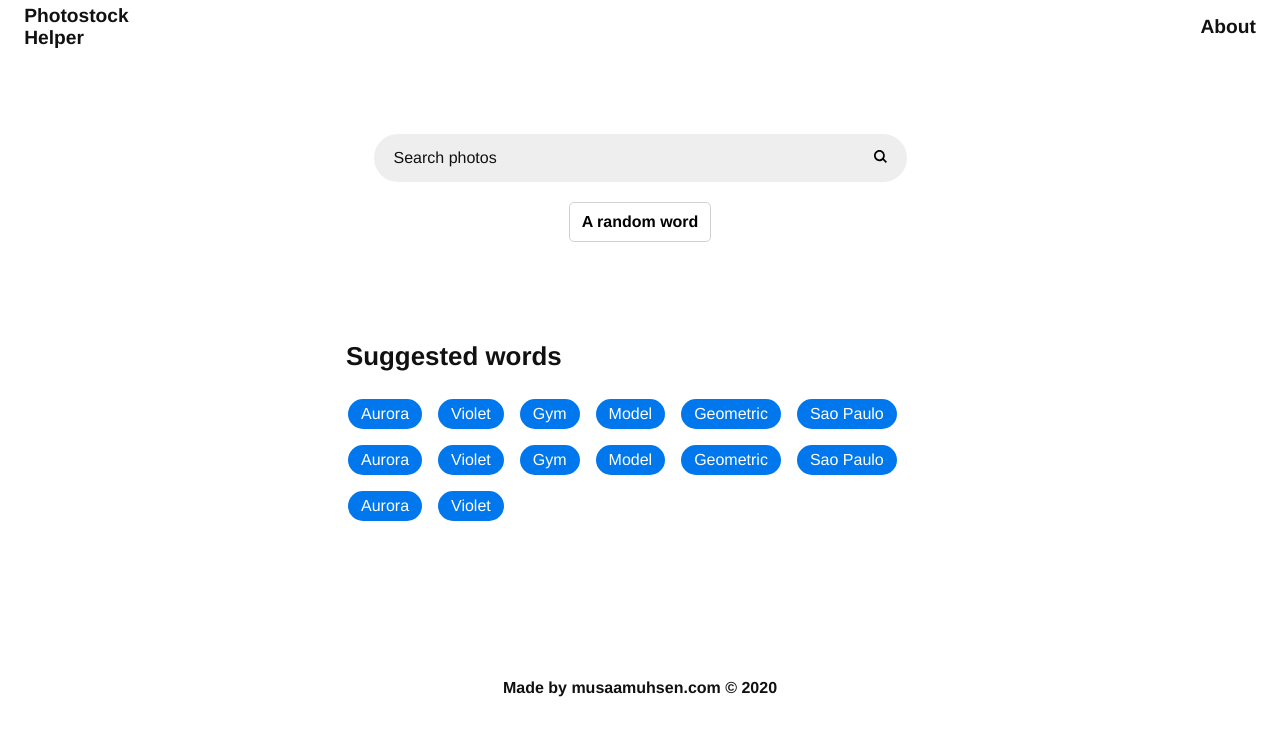
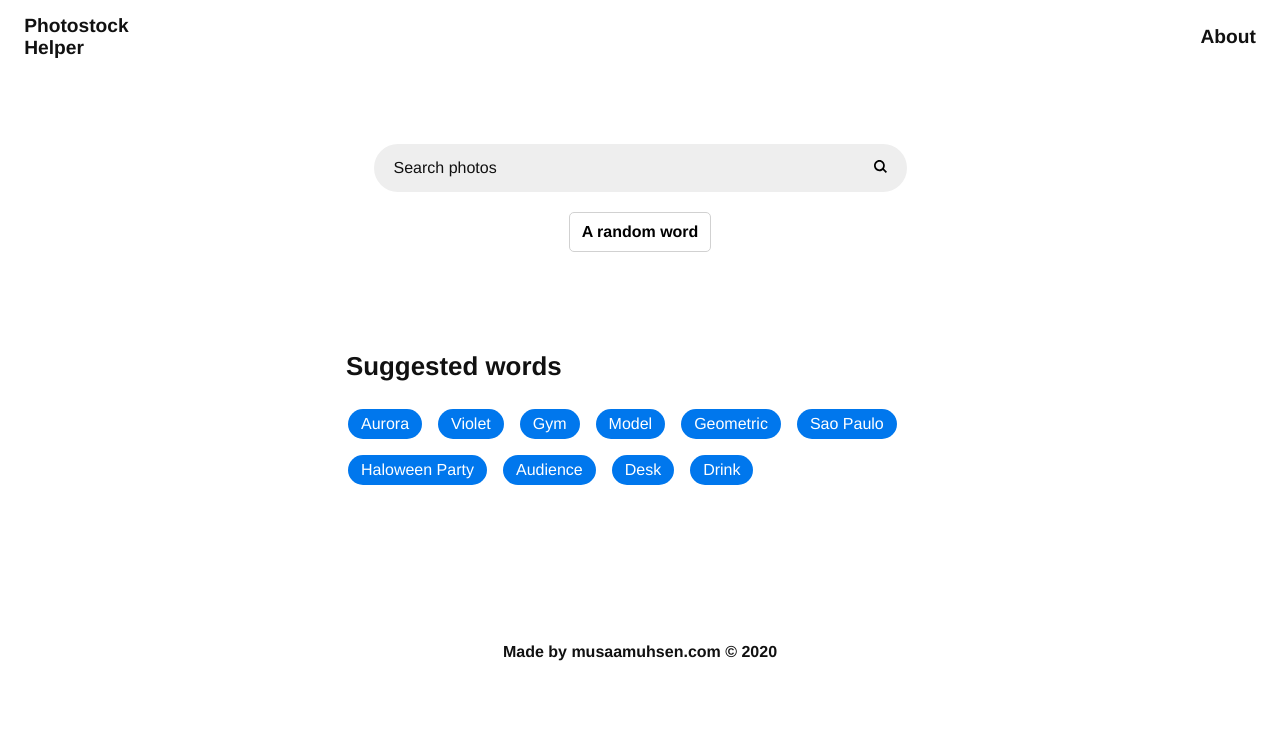
Before and after one commit to musaa-muhsen/unsplash-client, a React (Create React App) app: page / in a window 1280 px wide. Shown: the top 736 px of the page. Built offline with nearby package versions, Linux system fonts and the light colour scheme.

Commit message:
sort out env and deploy

```diff
--- a/package.json
+++ b/package.json
@@ -35,6 +35,5 @@
       "last 1 firefox version",
       "last 1 safari version"
     ]
-  },
-  "proxy": "http://localhost:5004"
+  }
 }
--- a/public/index.html
+++ b/public/index.html
@@ -24,7 +24,7 @@
       work correctly both with client-side routing and a non-root public URL.
       Learn how to configure a non-root public URL by running `npm run build`.
     -->
-    <title>React App</title>
+    <title>Photostock Helper</title>
   </head>
   <body>
     <noscript>You need to enable JavaScript to run this app.</noscript>
--- a/src/components/FeelingLucky.js
+++ b/src/components/FeelingLucky.js
@@ -6,7 +6,7 @@ import { UnsplashContext } from '../contexts/UnsplashContext';
 
 const FeelingLucky = () => {
 
-    const {wordContextSeven } = useContext(WordContext);
+    const {wordContextLucky } = useContext(WordContext);
     const {onButtonSubmit} = useContext(UnsplashContext);
     const [feelLuckyState, setFeelLuckyState] = useState({data: ''});
 
@@ -25,7 +25,7 @@ const FeelingLucky = () => {
     return (
         <div className="lucky-container">
             <form className="lucky-btn-form" onSubmit={onFormSubmit}>
-              <button className="lucky-button" onClick={onInputChange} value={wordContextSeven}>A random word</button>
+              <button className="lucky-button" onClick={onInputChange} value={wordContextLucky}>A random word</button>
            </form>
         </div>
      );
--- a/src/components/WordButton2.js
+++ b/src/components/WordButton2.js
@@ -7,7 +7,7 @@ import { UnsplashContext } from '../contexts/UnsplashContext';
 const WordButtonTwo = () => {
 
 
-    const {wordContextOne,wordContextTwo,wordContextThree,wordContextFour,wordContextFive,wordContextSix } =  useContext(WordContext);
+    const {wordContextOne,wordContextTwo,wordContextThree,wordContextFour,wordContextFive,wordContextSix,wordContextSeven, wordContextEight, wordContextNine, wordContextTen  } =  useContext(WordContext);
     const {onButtonSubmit} = useContext(UnsplashContext);
    // console.log(onButtonSubmit)
 
@@ -39,15 +39,10 @@ const WordButtonTwo = () => {
                 <button onClick={onInputChange} value={wordContextFour}>{wordContextFour}</button>
                 <button onClick={onInputChange} value={wordContextFive}>{wordContextFive}</button>
                 <button onClick={onInputChange} value={wordContextSix}>{wordContextSix}</button>
-                <button onClick={onInputChange} value={wordContextOne}>{wordContextOne}</button>
-                <button onClick={onInputChange} value={wordContextTwo}>{wordContextTwo}</button>
-                <button onClick={onInputChange} value={wordContextThree}>{wordContextThree}</button>
-                <button onClick={onInputChange} value={wordContextFour}>{wordContextFour}</button>
-                <button onClick={onInputChange} value={wordContextFive}>{wordContextFive}</button>
-                <button onClick={onInputChange} value={wordContextSix}>{wordContextSix}</button>
-                <button onClick={onInputChange} value={wordContextOne}>{wordContextOne}</button>
-                <button onClick={onInputChange} value={wordContextTwo}>{wordContextTwo}</button>
-
+                <button onClick={onInputChange} value={wordContextSeven}>{wordContextSeven}</button>
+                <button onClick={onInputChange} value={wordContextEight}>{wordContextEight}</button>
+                <button onClick={onInputChange} value={wordContextNine}>{wordContextNine}</button>
+                <button onClick={onInputChange} value={wordContextTen}>{wordContextTen}</button>
            </form>
 
      );
--- a/src/contexts/RandomWordContext.js
+++ b/src/contexts/RandomWordContext.js
@@ -7,48 +7,50 @@ const RandomWordContext = (props) => {
     const randomGen = Math.floor(Math.random() * 17);
 
     const wordsArr1 = ['stars','milky way','moon','space','universe',
-    'night sky','aurora','nebula','outer space','','',
-    '','','','','',''];
+    'night sky','aurora','nebula','outer space','satellite','earth',
+    'nuts','meat','sandwiches','noodles','plants','Seafood market'];
 
     const wordsArr2 = ['red','yellow','blue','brown','orange',
     'green','violet','black','pink','blue green','violet',
     'white','crimson','navy','yellow green','scarlet','grey'];
 
     const wordsArr3 = ['car','football','classic car','ship','boat',
-    'stadium','gym','','yoga','basketball','',
-    '','','','','',''];
+    'stadium','gym','future','yoga','basketball','elephant',
+    'owls','chickens','frogs','goat','monkey','eggs'];
+
+    const wordsArrL  = ['moon','yoga','sky','elephant','monkey',
+    'fox','apartment','geometric','architecture','paint','fast food',
+    'tomatoes','paris','london','concert','blue','grey'];
 
     const wordsArr4 = ['portrait','face','smile','sad','woman',
-    'man','model','face','hair','','',
-    '','','','','',''];
+    'man','model','face','hair','cat','horse',
+    'deer','snake','bears','birds','dog','fox'];
 
     const wordsArr5 = ['texture','living room','wood background','background texture','abstract',
     'pattern','geometric','door','apartment','house','street',
-    'architecture','urban','office building','city ','',''];
+    'architecture','urban','office building','city','paint','brush'];
 
     const wordsArr6 = ['new york','athens','tokyo','delhi','mexico city',
     'cairo','sao paulo','istanbul','rio de janeiro','paris','london',
     'jakarta','seoul','madrid','toronto','barcelona','miami'];
 
-    const wordsArr7 = ['film','movie','sky','galaxy','dark',
-    'light','aurora','milky way','pink','red','blue',
-    'green','crimson','orange','blue','black','grey'];
+    const wordsArr7 = ['film','guiter','concert','90s','gothic',
+    'vintage','haloween party','instrument','lunch','hill','cake',
+    'chess','paper','doctor','medical','hospital','drink'];
 
-    const wordsArr8 = ['moon','stars','sky','galaxy','dark',
-    'light','aurora','milky way','pink','red','blue',
-    'green','crimson','orange','blue','black','grey'];
+    const wordsArr8 = ['moon','stars','starfish','athlete','apple',
+    'eat','audience','thinking','berry','cherry','forest',
+    'vase','neon','arcade','retro','80s','70s'];
 
-    const wordsArr9 = ['moon','stars','sky','galaxy','dark',
-    'light','aurora','milky way','pink','red','blue',
-    'green','crimson','orange','blue','black','grey'];
+    const wordsArr9 = ['photography','camera','chip','science','electronic',
+    'computer','desk','macbook','keyboard','home office','code',
+    'tech','piano keyboard','music','typing','laptop','gaming'];
 
-    const wordsArr10 = ['moon','stars','sky','galaxy','dark',
-    'light','aurora','milky way','pink','red','blue',
-    'green','crimson','orange','blue','black','grey'];
+    const wordsArr10 = ['sold','person','sign','ball','warm',
+    'oil','drink','sea','dolphin','cow','tiger',
+    'lion','panda','butter fly','insect','flower','rose'];
 
-    const wordsArrL  = ['moon','stars','sky','galaxy','dark',
-    'light','aurora','milky way','pink','red','blue',
-    'green','crimson','orange','blue','black','grey'];
+
 
     const wordContextOne = wordsArr1[randomGen];
     const wordContextTwo = wordsArr2[randomGen];
--- a/src/contexts/UnsplashContext.js
+++ b/src/contexts/UnsplashContext.js
@@ -25,7 +25,8 @@ const UnsplashContextComp = (props) => {
 
 const onButtonSubmit = async (word) => {
     try {
-      //setTheWordBTN(word);
+      //setTheWordBTN(word);,
+  //"proxy": "http://localhost:5004"
    const response = await fetch(`/api/${word}`);
    const unsplashData = await response.json();
    setImages(unsplashData.results)
--- a/src/not using /app-shit.js
+++ b/src/not using /app-shit.js
@@ -55,3 +55,5 @@
 
    }
     */
+   ,
+   "proxy": "http://localhost:5004"
--- a/src/scss/nav.scss
+++ b/src/scss/nav.scss
@@ -13,7 +13,7 @@
 
  .nav-container {
 
-   margin: 0 auto;
+   margin: 10px auto 0 auto;
    width: 97%;
    display: grid;
    grid-template-columns: auto 1fr auto;
```
Also changed, not shown: public/manifest.json, 1 other file (tests, documents, lock files or other folders).
